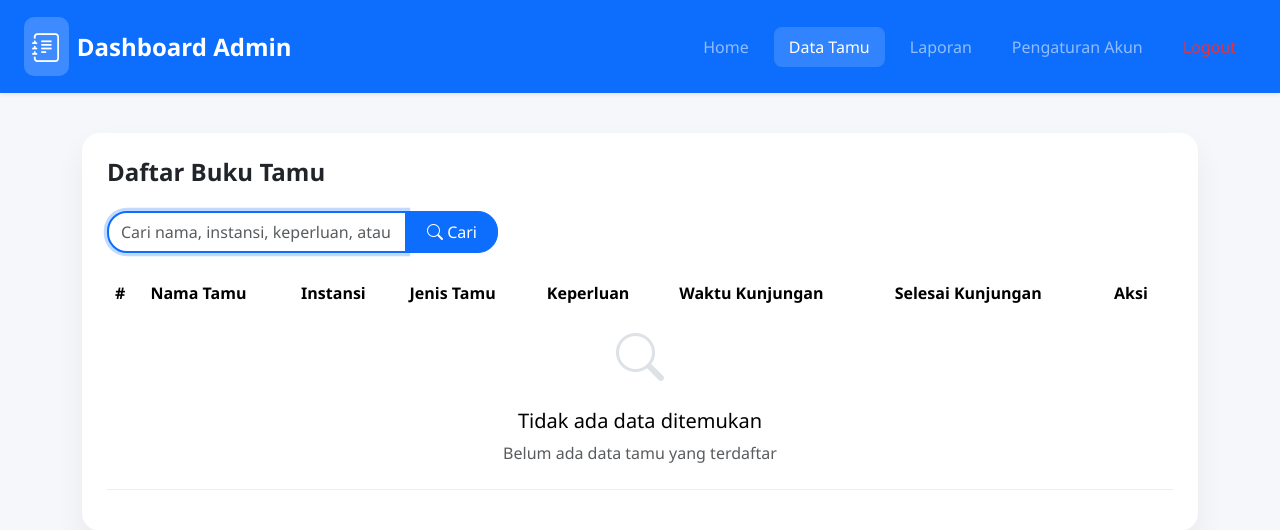
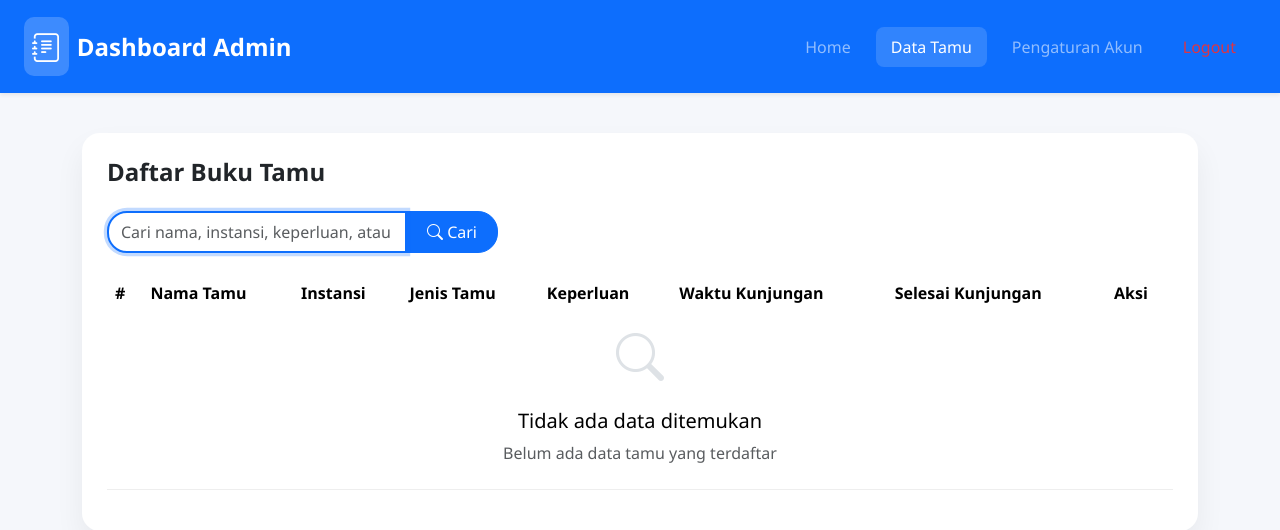
Before and after one commit to mbiww/Buku-Tamu-Digital-IF-1D-01, a PHP site: page /data_tamu.php in a window 1280 px wide. Shown: the top 530 px of the page. Run offline with PHP 8.4, Linux system fonts and the light colour scheme; the visitor is signed in with stand-in values (Sample User, id 1); data that the repository does not hold is empty.

Commit message:
mengedit

```diff
--- a/data_tamu.php
+++ b/data_tamu.php
@@ -218,7 +218,6 @@ body {
             <ul class="navbar-nav ms-auto">
                 <li class="nav-item"><a class="nav-link" href="dashboard_admin.php">Home</a></li>
                 <li class="nav-item"><a class="nav-link active" href="data_tamu.php">Data Tamu</a></li>
-                <li class="nav-item"><a class="nav-link" href="laporan.php">Laporan</a></li>
                 <li class="nav-item"><a class="nav-link" href="pengaturan_akun.php">Pengaturan Akun</a></li>
                 <li class="nav-item"><a class="nav-link text-danger" href="logout.php">Logout</a></li>
             </ul>
```
